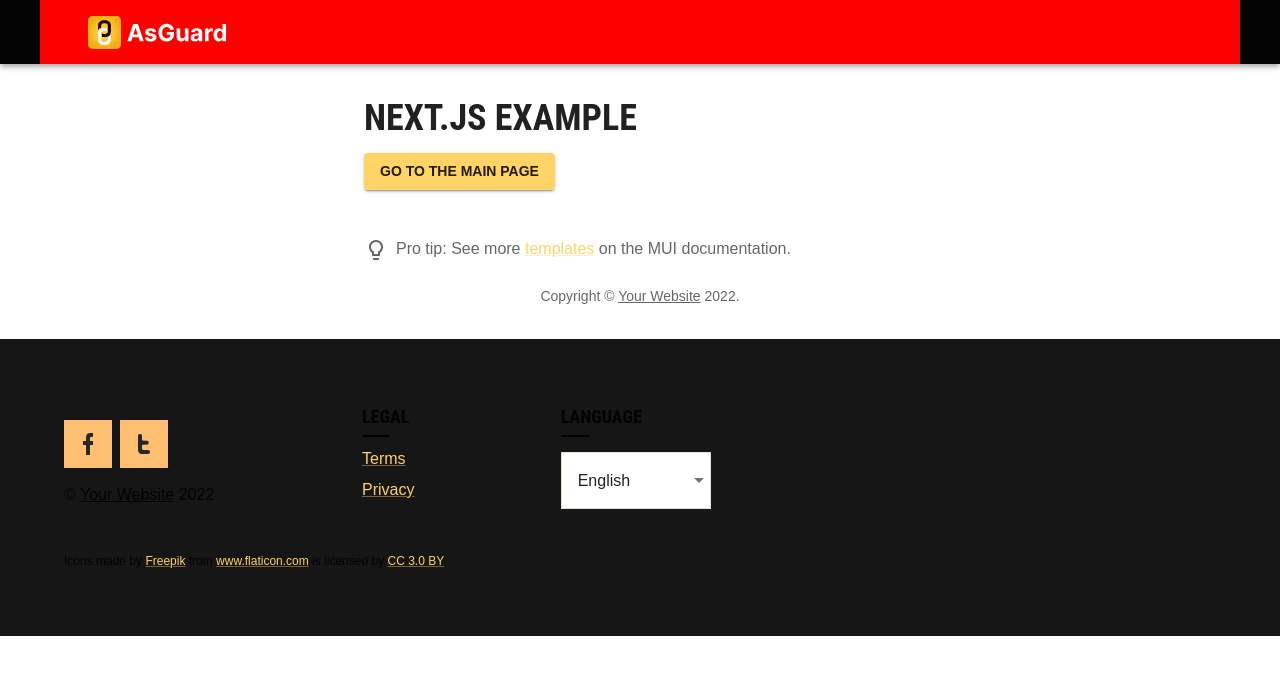
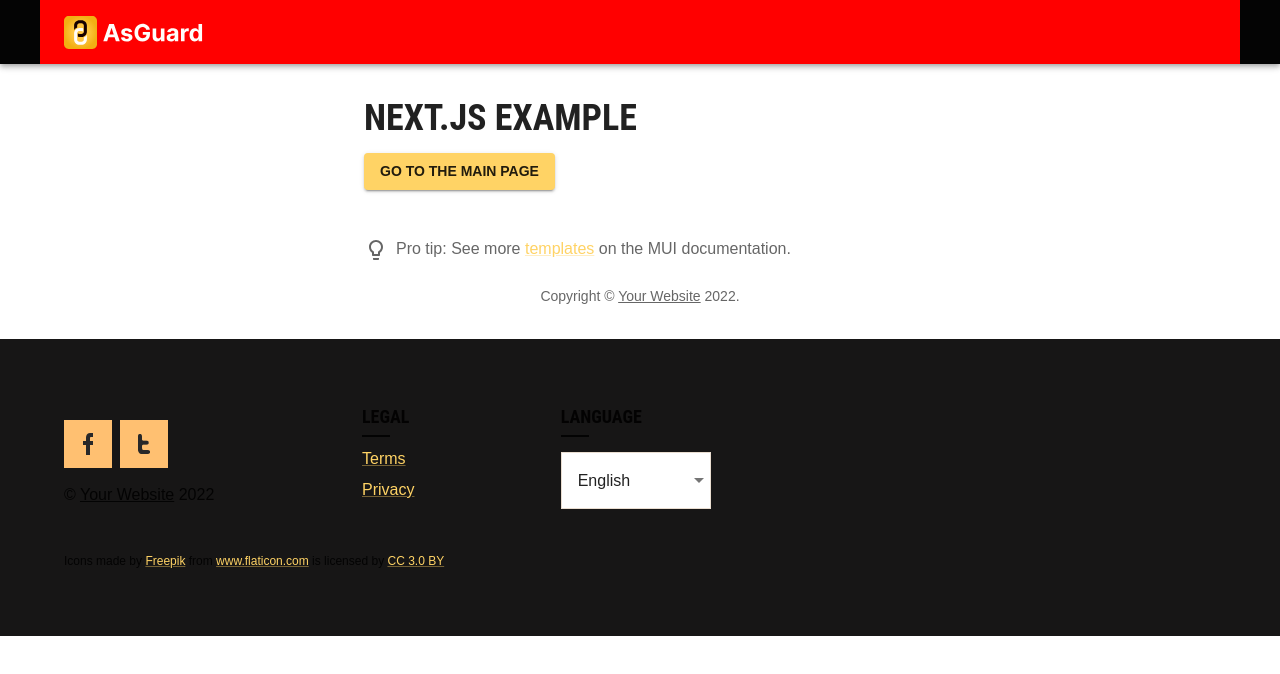
Before and after one commit to AssetMantle/AsGuard-website, a Next.js app: page /about in a window 1280 px wide. Shown: the top 674 px of the page. Built offline with nearby package versions, Linux system fonts and the light colour scheme.

Commit message:
added disablegutters in the appbar container

```diff
--- a/components/layout.js
+++ b/components/layout.js
@@ -6,9 +6,9 @@ import Logo from "../public/static/Logo.svg";
 import AppFooter from "../views/AppFooter";
 
 export default function Layout({ children }) {
-
-   const containerStyles = {
-    // mt: 10,
+  const containerStyles = {
+    // mx: 0,
+    px: 0,
     // mb: 10,
     // ml: 4,
     // mr: 4,
@@ -20,7 +20,7 @@ export default function Layout({ children }) {
   return (
     <>
       <AppBar position="static" color="secondary">
-        <Container sx={containerStyles} maxWidth="lg">
+        <Container sx={containerStyles} disableGutters maxWidth="lg">
           <Toolbar>
             <Image src={Logo} layout="intrinsic" alt="logo" />
           </Toolbar>
--- a/views/HeroSection.js
+++ b/views/HeroSection.js
@@ -10,9 +10,9 @@ const sectionStyles = (theme) => ({
   display: "flex",
   overflow: "hidden",
   bgcolor: theme.palette.secondary.light,
-  bgcolor: "pink",
+  // bgcolor: "pink",
   position: "relative",
-  minHeight: "100vh",
+  // minHeight: "1200px"
   // backgroundImage: `url(${HeroArtwork})`,
 });
 
```
